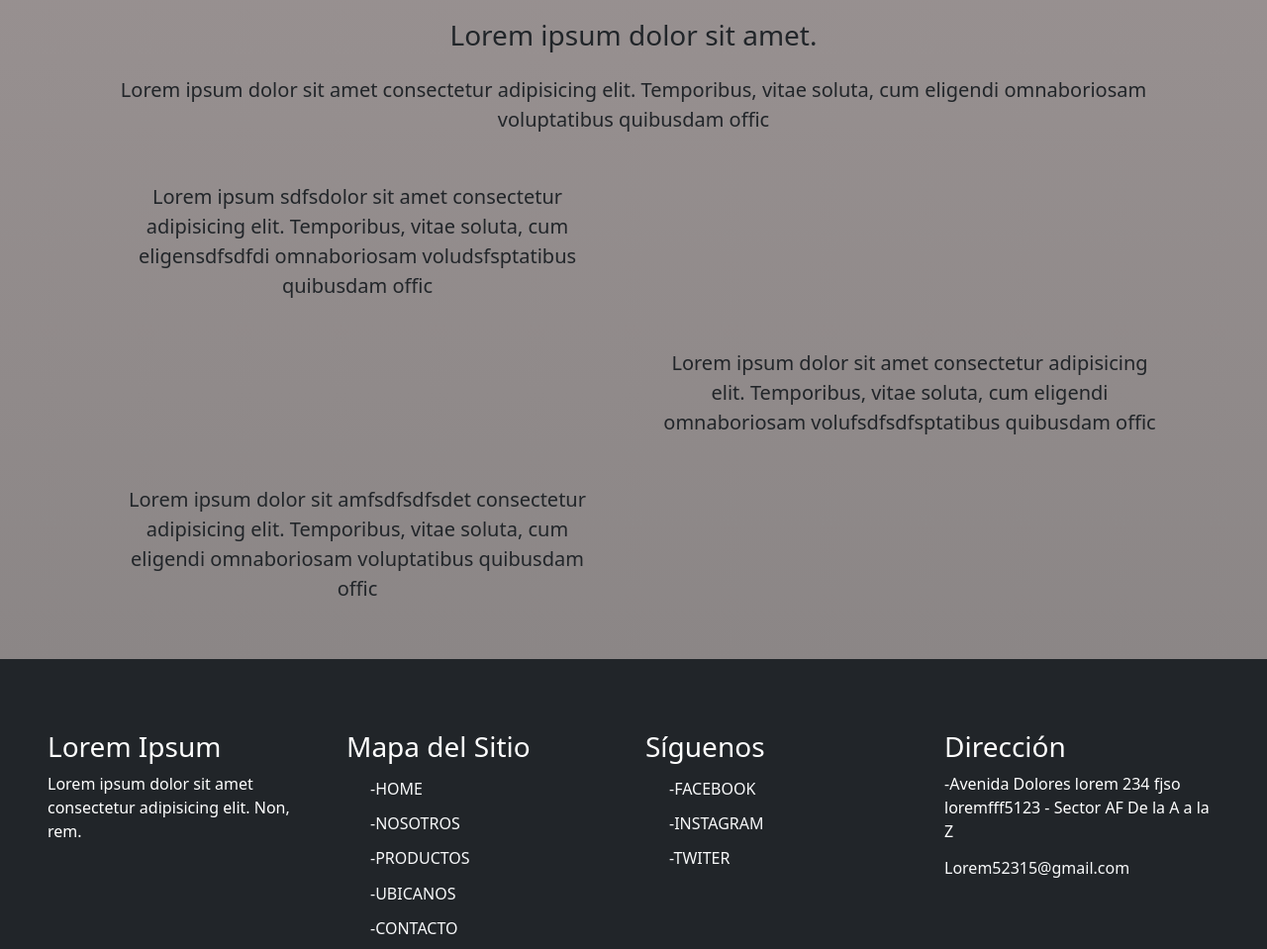
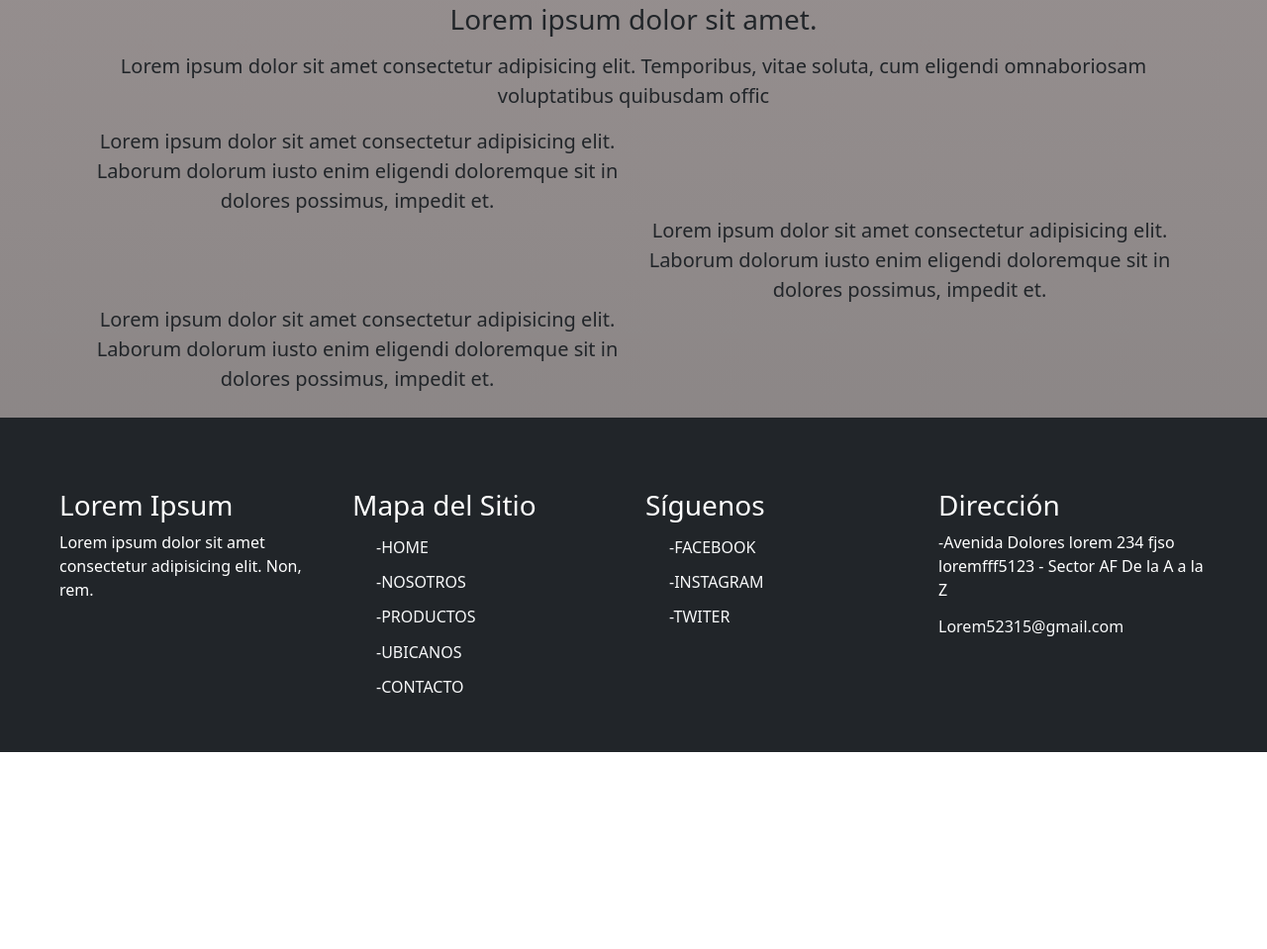
Before and after one commit to Vakipandi/PreEntrega2Mamani, a plain HTML site: page nosotros.html in a window 1280 px wide. Shown: the part 1159-2118 px from the top of the page at 99% size. After the commit the page ends 1919 px from the top, so only its background shows below. Drawn offline with nearby package versions, Linux system fonts and the light colour scheme.

Commit message:
arreglos

```diff
--- a/nosotros.html
+++ b/nosotros.html
@@ -17,7 +17,7 @@
 </head>
 <body>
 
-        <nav class="navbar navbar-expand-lg navbar-dark bg-secondary  p-3">
+        <nav class="navbar navbar-expand-lg navbar-dark bg-secondary  container-fluid p-3">
             <div class="container-fluid h5">
                 <a class="navbar-brand" href="index.html">
                     <img src="imagenes/images12.jpg" alt="Logo" width="90" height="40" class="d-inline-block align-text-top">
@@ -62,28 +62,39 @@
             </div>
 
           </div>
-            <p class="p-3 lead text-center">Lorem ipsum dolor sit amet consectetur adipisicing elit. Temporibus, vitae soluta, cum eligendi omnis aliquam nam similique dolore quaerat labore voluptas dolor inventore impedit excepturi? Voluptatum quos rerum officia quidem, placeat voluptas sit ipsa corporis fugiat reiciendis facilis velit alias dolores sunt recusandae non. Reprehenderit eveniet vero nobis nemo laboriosam voluptatibus quibusdam officiis! Officiis natus deserunt, similique sit explicabo iusto earum illo pariatur dicta harum inventore ducimus consequatur modi veniam nesciunt laudantium! Ratione, tempora! Dolorem voluptatum, dignissimos harum possimus assumenda, adipisci tempora magni ut provident obcaecati aut animi accusamus facilis nihil consequatur qui doloribus enim unde rem cumque? Exercitationem quas unde assumenda incidunt dicta error repudiandae sequi minus. Explicabo aspernatur mollitia corporis sit, voluptatum architecto, cum tempore dolorum est consequatur dignissimos placeat ipsa dolore veritatis facilis amet hic, neque impedit vitae voluptatem. Fugiat commodi laborum et doloremque nam, atque dolorem quis fuga iure </p>
+          <p class="m-3 lead text-center">Lorem ipsum dolor sit amet consectetur adipisicing elit. Temporibus, vitae soluta, cum eligendi omnis aliquam nam similique dolore quaerat labore voluptas dolor inventore impedit excepturi? Voluptatum quos rerum officia quidem, placeat voluptas sit ipsa corporis fugiat reiciendis facilis velit alias dolores sunt recusandae non. Reprehenderit eveniet vero nobis nemo laboriosam voluptatibus quibusdam officiis! Officiis natus deserunt, similique sit explicabo iusto earum illo pariatur dicta harum inventore ducimus consequatur modi veniam nesciunt laudantium! Ratione, tempora! Dolorem voluptatum, dignissimos harum possimus assumenda, adipisci tempora magni ut provident obcaecati aut animi accusamus facilis nihil consequatur qui doloribus enim unde rem cumque? Exercitationem quas unde assumenda incidunt dicta error repudiandae sequi minus. Explicabo aspernatur mollitia corporis sit, voluptatum architecto, cum tempore dolorum est consequatur dignissimos placeat ipsa dolore veritatis facilis amet hic, neque impedit vitae voluptatem. Fugiat commodi laborum et doloremque nam, atque dolorem quis fuga iure </p>
           <h3 class="text-center">Lorem ipsum dolor sit amet.</h3>
-            <p class="p-3 lead text-center">Lorem ipsum dolor sit amet consectetur adipisicing elit. Temporibus, vitae soluta, cum eligendi omnaboriosam voluptatibus quibusdam offic </p>
+          <p class="m-3 lead text-center">Lorem ipsum dolor sit amet consectetur adipisicing elit. Temporibus, vitae soluta, cum eligendi omnaboriosam voluptatibus quibusdam offic </p>
           <div class="container text-center">
-                <div class="row row-cols-2">
-                  <div class="col"  data-aos="zoom-out-right">
-                    <p class="p-3 lead text-center">Lorem ipsum sdfsdolor sit amet consectetur adipisicing elit. Temporibus, vitae soluta, cum eligensdfsdfdi omnaboriosam voludsfsptatibus quibusdam offic </p>
+            <div class="row">
+              <div class="col lead" data-aos="flip-left">
+                Lorem ipsum dolor sit amet consectetur adipisicing elit. Laborum dolorum iusto enim eligendi doloremque sit in dolores possimus, impedit et.
               </div>
-                  <div class="col"></div>
-                  <div class="col"></div>
-                  <div class="col"  data-aos="zoom-out-left">
-                    <p class="p-3 lead text-center">Lorem ipsum dolor sit amet consectetur adipisicing elit. Temporibus, vitae soluta, cum eligendi omnaboriosam volufsdfsdfsptatibus quibusdam offic </p>
+              <div class="col">
+
               </div>
-                  <div class="col"  data-aos="zoom-out-right">
-                    <p class="p-3 lead text-center ">Lorem ipsum dolor sit amfsdfsdfsdet consectetur adipisicing elit. Temporibus, vitae soluta, cum eligendi omnaboriosam voluptatibus quibusdam offic </p></div>
-                  <div class="col"></div>
+            </div>
+            <div class="row">
+              <div class="col">
+              </div>
+              <div class="col lead" data-aos="flip-right">
+                Lorem ipsum dolor sit amet consectetur adipisicing elit. Laborum dolorum iusto enim eligendi doloremque sit in dolores possimus, impedit et.
+              </div>
+            </div>
+            <div class="row">
+              <div class="col lead" data-aos="flip-left">
+                Lorem ipsum dolor sit amet consectetur adipisicing elit. Laborum dolorum iusto enim eligendi doloremque sit in dolores possimus, impedit et.
+              </div>
+              <div class="col">
+
+              </div>
             </div>
           </div>
 
       </div>
         <br>
-        <div class="row p-5 bg-dark text-white "data-aos="fade-up" data-aos-duration="1000">
+        <div class="container-fluid" data-aos="fade-up" data-aos-duration="1000">
+          <div class="row p-5 bg-dark text-white">
             <div class="col-xs-12 col-md-6 col-lg-3 g-4">
               <p class="h3">Lorem Ipsum</p>
               <p class="">Lorem ipsum dolor sit amet consectetur adipisicing elit. Non, rem.</p>
@@ -92,7 +103,7 @@
               <p class="h3">Mapa del Sitio</p>
               <ul class="navbar-nav h6">
                 <li class="nav-item px-4">
-                    <a class="link-danger text-light nav-link active" href="index.html">-HOME</a>
+                    <a class="link-danger text-light nav-link active" href="#">-HOME</a>
                 </li>
                 <li class="nav-item px-4">
                     <a class="link-danger text-light nav-link active" href="nosotros.html">-NOSOTROS</a>
@@ -126,6 +137,8 @@
               <p class="">-Avenida Dolores lorem 234 fjso loremfff5123 - Sector AF De la A a la Z</p>
               <p class="h6"><a class="link-danger text-light nav-link active" href="https://www.google.com/intl/es-419/gmail/about/" target="_blank">Lorem52315@gmail.com</a>
               </p>
+
+            </div>
           </div>
         </div>
 
```
Also changed, not shown: contacto.html (+6 -3 lines), productos.html (+6 -2 lines), ubicanos.html (+5 -2 lines). Lines whose indentation alone changed are shown as unchanged.
